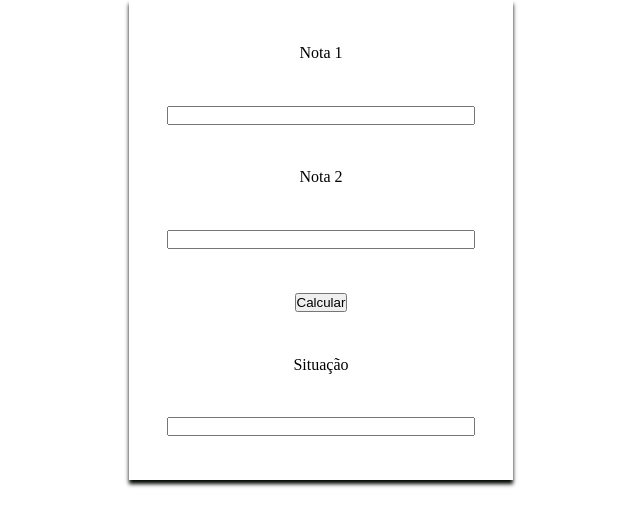
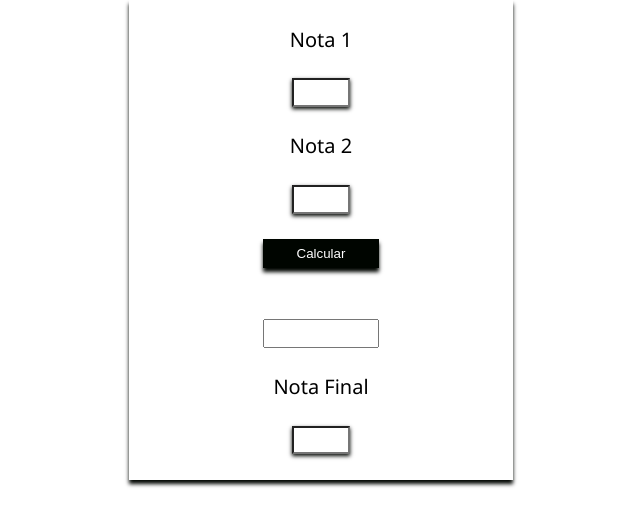
Before and after one commit to D4kii/aulas-front-end, a plain HTML site: page index.html in a window 1280 px wide. Shown: the whole page, without its empty margins (319-959 px from the left). Drawn offline with Linux system fonts and the light colour scheme.

Commit message:
update 09/02/23

```diff
--- a/app.js
+++ b/app.js
@@ -4,18 +4,29 @@
 const calcular = document.getElementById('calcular');
 
 function somar() {
+    const formulario = document.getElementById('formulario');
     const nota1 = Number(document.getElementById('nota1').value);
     const nota2 = Number(document.getElementById('nota2').value);
+    let nota_final = document.getElementById('nota_final');
     let situacao = document.getElementById('situacao');
-    const resultado;
-    resultado.value = (nota1 +nota2) /2;
+    const resultado = Number((nota1 + nota2) /2);
 
-    if(resultado > 5){
-        situacao.classList.add('sombra-vermelha')
+
+
+    if(resultado < 5){
+        situacao.value = `Reprovado`;
+        nota_final.value = resultado;
+        formulario.classList.add('sombra-vermelha');
+        situacao.classList.add('sombra-vermelha');
 
     }else{
-        return(situacao.classList.add('sombra-verde'))
-        situacao = 'aprovado';
+        situacao.value = `Aprovado!`;
+        nota_final.value = resultado;
+        formulario.classList.add('sombra-azul');
+        situacao.classList.add('sombra-azul');
+
     }
 
 }
+
+calcular.addEventListener('click', somar);
--- a/index.html
+++ b/index.html
@@ -1,6 +1,5 @@
 <!DOCTYPE html>
 <html lang="pt-br">
-
 <head>
     <meta charset="UTF-8">
     <meta http-equiv="X-UA-Compatible" content="IE=edge">
@@ -12,14 +11,16 @@
 </head>
 
 <body>
-    <form action="formulario">
-        <label for="nota1">Nota 1</label>
-        <input type="text" id="nota1">
-        <label for="nota2">Nota 2</label>
-        <input type="text" id="nota2">
+    <form action="formulario" id="formulario">
+        <label for="nota1" >Nota 1</label>
+        <input type="text" id="nota1" class="nota1">
+        <label for="nota2" >Nota 2</label>
+        <input type="text" id="nota2" class="nota2">
         <button id="calcular" type="button">Calcular</button>
-        <label for="situacao">Situação</label>
-        <input type="text" id="situacao">
+        <label for="situacao" ></label>
+        <input type="text" id="situacao" class="situacao">
+        <label for="nota_final" >Nota Final</label>
+        <input type="text" id="nota_final" class="nota_final">
     </form>
 </body>
 
--- a/style.css
+++ b/style.css
@@ -3,7 +3,14 @@
     padding: 0;
     box-sizing: border-box;
 }
-
+button{
+    width: 30%;
+    height: 6%;
+    background-color: #000500;
+    color: #ffff;
+    border-width: 0ch;
+    box-shadow: 0px 4px 4px #000500;
+}
 form{
     height: 60vh;
     width: 30vw;
@@ -11,16 +18,29 @@ form{
     flex-direction: column;
     align-items: center;
     margin: auto;
+    font-size: 20px;
+    font-family: 'Segoe UI', Tahoma, Geneva, Verdana, sans-serif;
     justify-content: space-evenly;
     box-shadow: 0px 4px 4px #000500;
+
 }
-input{
-    width: 80%;
+.situacao{
+    width: 30%;
+    height: 6%;
+    text-align: center;
+}
+.nota1,
+.nota2,
+.nota_final{
+    width: 15%;
+    height: 6%;
+    text-align: center;
+    box-shadow: 0px 2px 4px #000500;
 }
 
 .sombra-vermelha{
     box-shadow: 0px 0px  8px red;
 }
-.sombra-verde{
-    box-shadow: 0px 0px  8px green;
+.sombra-azul{
+    box-shadow: 0px 0px  8px #008081;
 }
```
